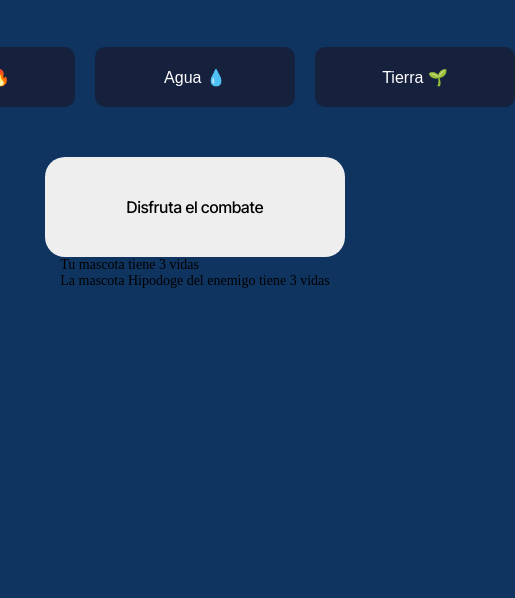
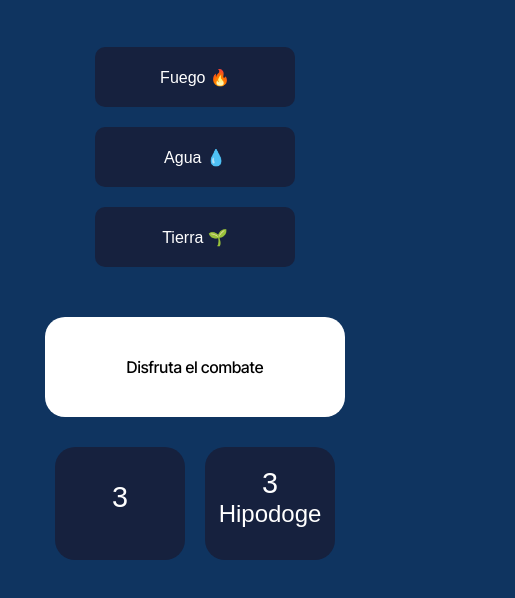
Before and after one commit to juangonzalezdla/mokepon, a plain HTML site: page index.html in a window 390 px wide. Both pictures are taken after a click on the button "Seleccionar". Shown: the part 216-814 px from the top of the page, 515 px wide, since content can reach past the window. Drawn offline with nearby package versions, Linux system fonts and the light colour scheme; a web font is replaced by a local one.

Commit message:
Responsive design

```diff
--- /dev/null
+++ b/css/responsive.css
@@ -0,0 +1,15 @@
+@media (max-width: 680px) {
+  .cards {
+    flex-direction: column;
+  }
+
+  .attacks {
+    flex-direction: column;
+  }
+}
+
+@media (max-width: 420px) {
+  .counter {
+    grid-template-columns: 130px 130px;
+  }
+}
--- a/css/styles.css
+++ b/css/styles.css
@@ -80,6 +80,10 @@ body {
   display: none;
 }
 
+.cards__pet__selection:checked + .cards__pet {
+  background-color: black;
+}
+
 .pet__selection__btn {
   margin-top: 50px;
   width: 250px;
@@ -126,7 +130,7 @@ body {
 
 .combat {
   width: 300px;
-  background: #EEEEEE;
+  background: var(--white);
   padding: 40px;
   margin-top: 20px;
   border-radius: 20px;
@@ -166,3 +170,38 @@ body {
 .restart__icon {
   width: 30px;
 }
+
+.counter {
+  display: grid;
+  grid-template-columns: 180px 180px;
+  gap: 20px;
+  margin-top: 30px;
+  color: var(--white);
+}
+
+.counter__cards {
+  background-color: var(--navy);
+  display: flex;
+  flex-direction: column;
+  justify-content: center;
+  align-items: center;
+  padding: 20px;
+  border-radius: 20px;
+}
+
+.counter__lifes {
+  font-family: var(--gemunu-libre);
+  font-size: 1.8rem;
+}
+
+.counter__pet__name {
+  font-family: var(--gemunu-libre);
+  font-size: 1.5rem;
+  margin-bottom: 10px;
+}
+
+.counter__attacks {
+  font-family: var(--open-sans);
+  font-size: 1rem;
+  margin-bottom: 2px;
+}
--- a/index.html
+++ b/index.html
@@ -7,6 +7,7 @@
 
     <title>MOKEPON!</title>
     <link rel="stylesheet" href="./css/styles.css">
+    <link rel="stylesheet" href="./css/responsive.css">
 
     <link rel="preconnect" href="https://fonts.googleapis.com">
     <link rel="preconnect" href="https://fonts.gstatic.com" crossorigin>
@@ -19,23 +20,24 @@
       <h2 class="section__subtitle">Elige tu mascota: </h2>
 
       <div class="cards">
+        <input class="cards__pet__selection" type="radio" name="mascota" id="hipodoge" />
         <label class="cards__pet" for="hipodoge">
           <p class="cards__pet__name">Hipodoge</p>
           <img class="cards__pet__image" src="./assets/mokepon_hipodoge_attack.png" alt="Imagen Hipodoge">
         </label>
-        <input class="cards__pet__selection" type="radio" name="mascota" id="hipodoge" />
 
+        <input class="cards__pet__selection" type="radio" name="mascota" id="capipepo" />
         <label class="cards__pet" for="capipepo">
           <p class="cards__pet__name">Capipepo</p>
           <img class="cards__pet__image" src="./assets/mokepon_capipepo_attack.png" alt="Imagen Capipepo">
         </label>
-        <input class="cards__pet__selection" type="radio" name="mascota" id="capipepo" />
 
+        <input class="cards__pet__selection" type="radio" name="mascota" id="ratigueya" />
         <label class="cards__pet" for="ratigueya">
           <p class="cards__pet__name">Ratigueya</p>
           <img class="cards__pet__image" src="./assets/mokepon_ratigueya_attack.png" alt="Imagen Ratigueya">
         </label>
-        <input class="cards__pet__selection" type="radio" name="mascota" id="ratigueya" />
+
       </div>
 
       <button class="pet__selection__btn" id="boton-mascota">Seleccionar</button>
@@ -63,11 +65,17 @@
         </section>
       </div>
 
-      <div>
-        <div id="ataques-del-jugador"></div>
-        <div id="ataques-del-enemigo"></div>
-        <p>Tu mascota <span id="mascota-jugador"></span> tiene <span id="vidas-jugador">3</span> vidas</p>
-        <p>La mascota <span id="mascota-enemigo"></span> del enemigo tiene <span id="vidas-enemigo">3</span> vidas</p>
+      <div class="counter">
+        <div class="counter__cards">
+          <p class="counter__lifes" id="vidas-jugador">3</p>
+          <p class="counter__pet__name" id="mascota-jugador"></p>
+          <div class="counter__attacks" id="ataques-del-jugador"></div>
+        </div>
+        <div class="counter__cards">
+          <p class="counter__lifes" id="vidas-enemigo">3</p>
+          <p class="counter__pet__name" id="mascota-enemigo"></p>
+          <div class="counter__attacks" id="ataques-del-enemigo"></div>
+        </div>
       </div>
     </section>
 
```
